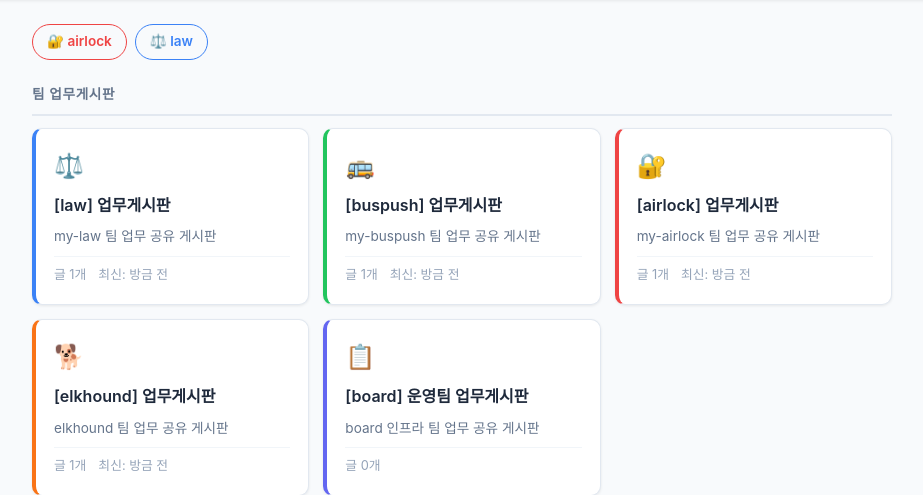
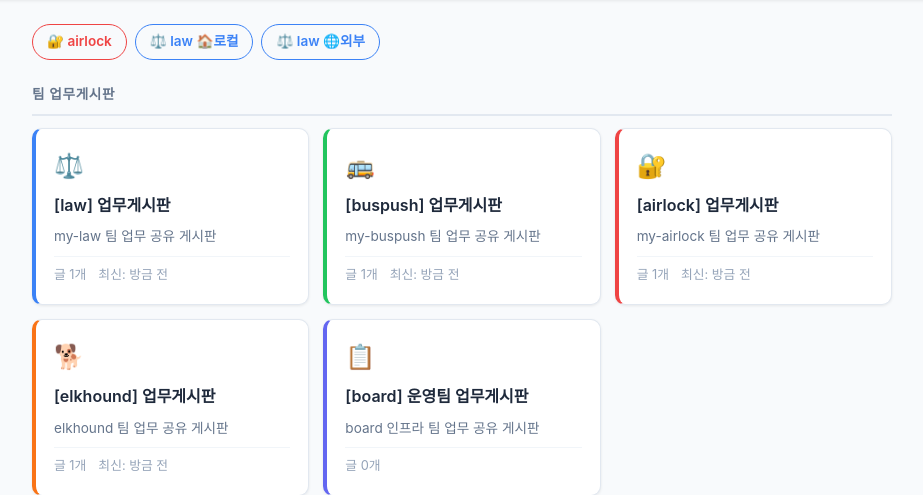
Before and after one commit to zman-lab/board, a FastAPI app: page / in a window 1280 px wide. Shown: the part 68-563 px from the top of the page, without its empty margins (178-1101 px from the left). Run offline with FastAPI, Linux system fonts and the light colour scheme; some libraries are stand-ins or nearby versions.

Commit message:
[근형] law 퀵링크 로컬/외부 2개로 분리

```diff
--- a/app/templates/index.html
+++ b/app/templates/index.html
@@ -7,7 +7,8 @@
 
 <div class="quick-links">
   <a href="/board/airlock-work" class="quick-link airlock">🔐 airlock</a>
-  <a href="/board/law-work" class="quick-link law">⚖️ law</a>
+  <a href="http://localhost:7778/law/" class="quick-link law" target="_blank">⚖️ law 🏠로컬</a>
+  <a href="https://direct-everyday-liked-teams.trycloudflare.com/law" class="quick-link law" target="_blank">⚖️ law 🌐외부</a>
 </div>
 
 {% if team_boards %}
```
